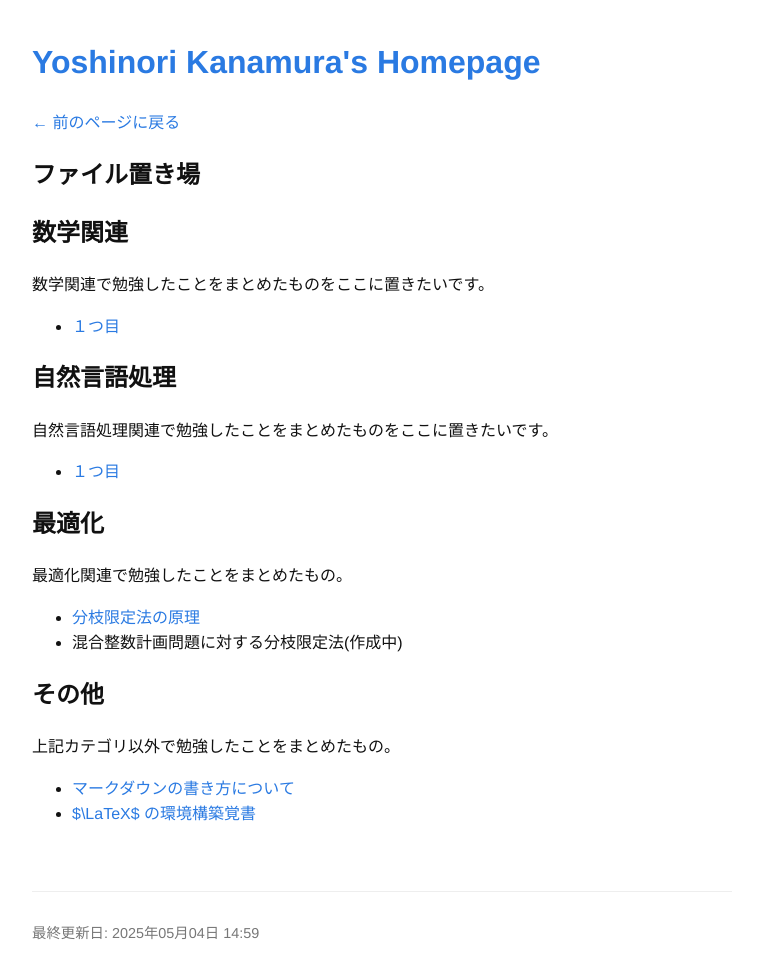
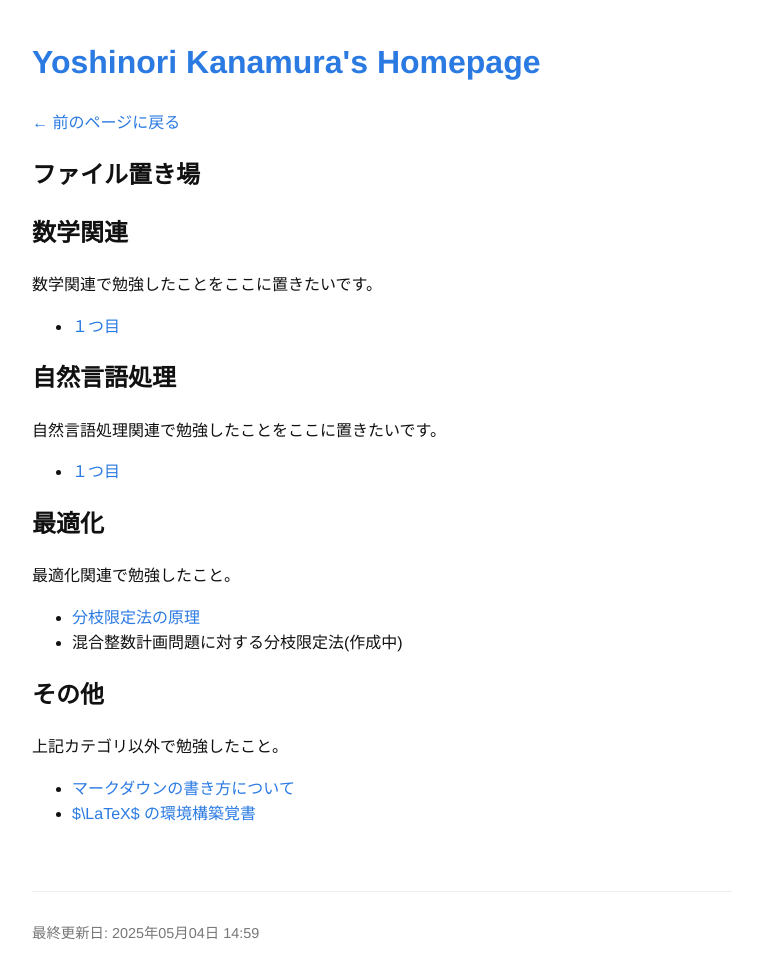
Before and after one commit to Kanayoshi/Kanayoshi.github.io, a Jekyll site: the page built from post/study/study.md, in a window 1280 px wide. Shown: the whole page, without its empty margins (258-1021 px from the left). Built offline with Jekyll 4.4.1, drawn with Linux system fonts in a browser that asks for light colours.

Commit message:
modify study.md

```diff
--- a/post/study/study.md
+++ b/post/study/study.md
@@ -10,26 +10,26 @@ use_mathjax: true
 
 ## 数学関連
 
-数学関連で勉強したことをまとめたものをここに置きたいです。
+数学関連で勉強したことをここに置きたいです。
 
 - [１つ目](./math/math_articla1.html)
 
 ## 自然言語処理
 
-自然言語処理関連で勉強したことをまとめたものをここに置きたいです。
+自然言語処理関連で勉強したことをここに置きたいです。
 
 - [１つ目](./NLP/NLP_articla1.html)
 
 ## 最適化
 
-最適化関連で勉強したことをまとめたもの。
+最適化関連で勉強したこと。
 
 - [分枝限定法の原理](./OPT/2025-05-04-bandbprinciple.html)
 - 混合整数計画問題に対する分枝限定法(作成中) <!-- [混合整数計画問題に対する分枝限定法](./OPT/2025-05-03-bandb.html) -->
 
 ## その他
 
-上記カテゴリ以外で勉強したことをまとめたもの。
+上記カテゴリ以外で勉強したこと。
 
 - [マークダウンの書き方について](./others/markdown_test.html)
 - [$\LaTeX$ の環境構築覚書](./others/2025-05-03-settinglatex.html)
```
